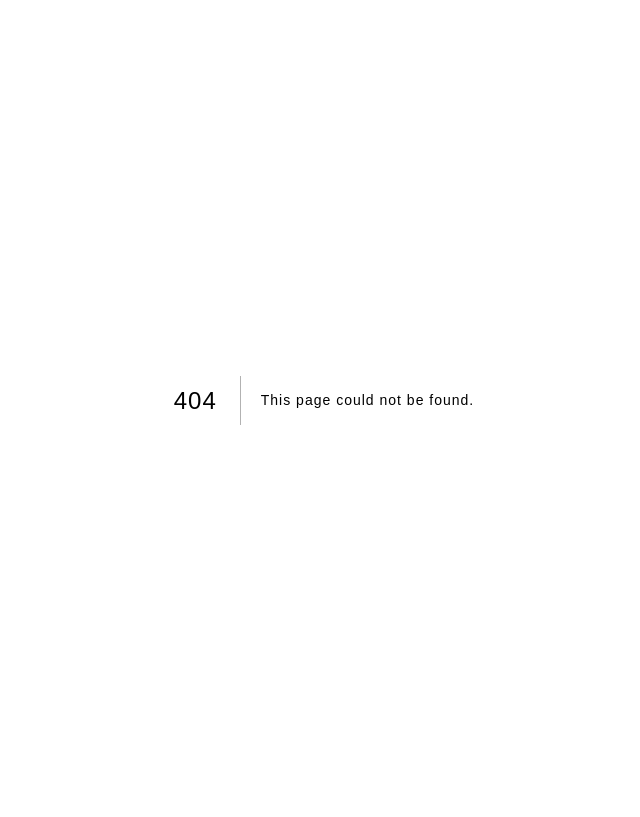
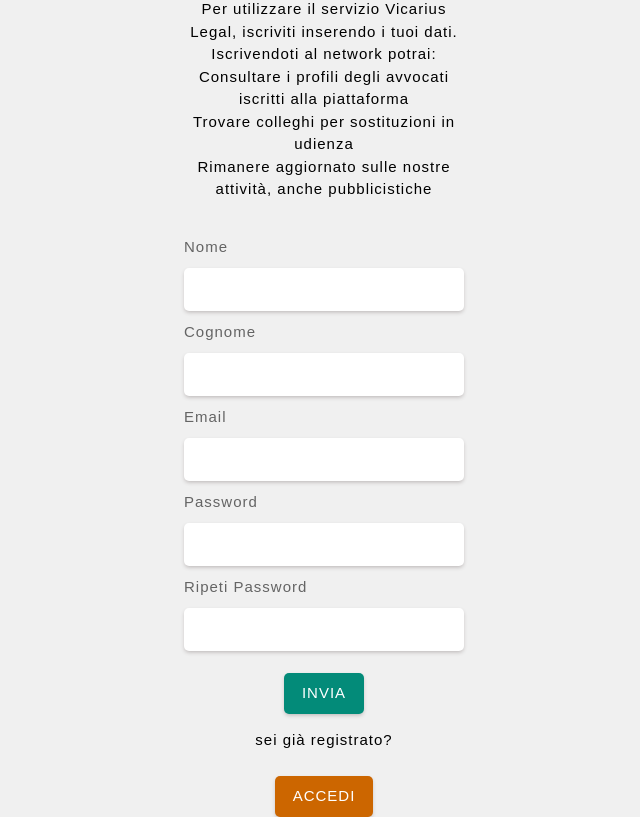
Before and after one commit to Vicariuslegal-Srl/vicarius-next, a Next.js app: page /app/signup in a window 1280 px wide. Before the commit this address had no page. Shown: the whole page, without its empty margins (316-956 px from the left). Built offline with nearby package versions, Linux system fonts and the light colour scheme.

Commit message:
setup signin & signup views

```diff
--- a/package.json
+++ b/package.json
@@ -12,6 +12,7 @@
   "dependencies": {
     "@fortawesome/fontawesome-free": "^6.2.0",
     "axios": "^0.27.2",
+    "formik": "^2.2.9",
     "next": "12.3.1",
     "react": "18.2.0",
     "react-dom": "18.2.0",
--- a/pages/app/login.js
+++ /dev/null
@@ -1,4 +0,0 @@
-export default function LoginView(){
-
-    return (<div>loggati ;)</div>)
-}
--- /dev/null
+++ b/pages/app/signup.js
@@ -0,0 +1,100 @@
+// import {termsRoutes} from "../../constants/routes";
+// import {Link, useNavigate} from "react-router-dom";
+import {FlexBox} from "../../shared/Typography";
+import {Fragment, useEffect, useState} from "react";
+import ClipLoader from "react-spinners/ClipLoader";
+// import {defaultLoginRedirect, registrationURL} from "./config";
+import {Form, Field, Formik} from "formik";
+import {API} from "../../shared/utils";
+// import {APIURL, resetPasswordURL} from "../config";
+import Link from "next/link";
+
+export default function LoginView(){
+
+    // const navigate = useNavigate();
+    const [loading, setLoading] = useState(false);
+    const [redirectUrl, setRedirectUrl] = useState('/app/login')
+    // const [registrationFormOpen, setRegistrationFormOpen] = useState(false);
+    // const urlSearchParams = new URLSearchParams(window.location.search);
+    // const {next} = Object.fromEntries(urlSearchParams.entries());
+
+    // useEffect(() => {
+    //     if (next){
+            // setRedirectUrl(next)
+    //     }
+    // }, [next]);
+
+    const saveUser = (user) => {
+        setLoading(true);
+        loadUser(user);
+        navigate(redirectUrl);
+    }
+
+    return <div className="alert-login">
+            <div>
+                <p>
+                    Per utilizzare il servizio Vicarius Legal, iscriviti inserendo i tuoi dati.
+                    Iscrivendoti al network potrai:
+                    <ol>
+                        <li>Consultare i profili degli avvocati iscritti alla piattaforma</li>
+                        <li>Trovare colleghi per sostituzioni in udienza</li>
+                        <li>Rimanere aggiornato sulle nostre attività, anche pubblicistiche</li>
+                    </ol>
+                </p>
+                {loading ? <FlexBox justify="center">
+                    <ClipLoader />
+                </FlexBox> : <Fragment>
+                <div className="alert-form">
+                        <Formik
+                            initialValues={{
+                                username: '',
+                                password: ''
+                            }}
+                            onSubmit={values => {
+                                    API("registration/", 'post', values)
+                                        .then(response => {
+                                            if (response.data.response.success){
+                                                saveUser(response.data.response.user);
+                                            } else {
+                                                alert('attenzione, accesso fallito')
+                                            }
+                                        }).catch(err => alert('attenzione, accesso fallito'))
+                                }
+                            }>
+                            <Form>
+                                <label>Nome</label>
+                                <Field type='string' name='first_name' />
+                                <label>Cognome</label>
+                                <Field type='string' name='last_name' />
+                                <label>Email</label>
+                                <Field type='email' name='username' />
+                                <label>Password</label>
+                                <Field type='password' name='password1' />
+                                <label>Ripeti Password</label>
+                                <Field type='password' name='password2' />
+                                <br/><br/>
+                                <FlexBox justify='center'>
+                                    <button type="submit" className="regular-btn contained">
+                                        INVIA
+                                    </button>
+                                </FlexBox>
+                            </Form>
+                        </Formik>
+                    </div>
+                    <p>sei già registrato?</p>
+                    <FlexBox justify="center">
+                        <Link href={'/app/signin'}>
+                            <a className="regular-btn contained secondary">
+                                ACCEDI
+                            </a>
+                        </Link>
+                    </FlexBox>
+                    {/*<p>
+                        { termsRoutes.map((route, i) => <Link key={i} to={route.path} className='ref'>
+                            {route.label}
+                        </Link>) }
+                    </p>*/}
+                </Fragment>}
+            </div>
+    </div>
+}
```
Also changed, not shown: pages/app/signin.js (added, +98 -0 lines), 1 other file (tests, documents, lock files or other folders).
